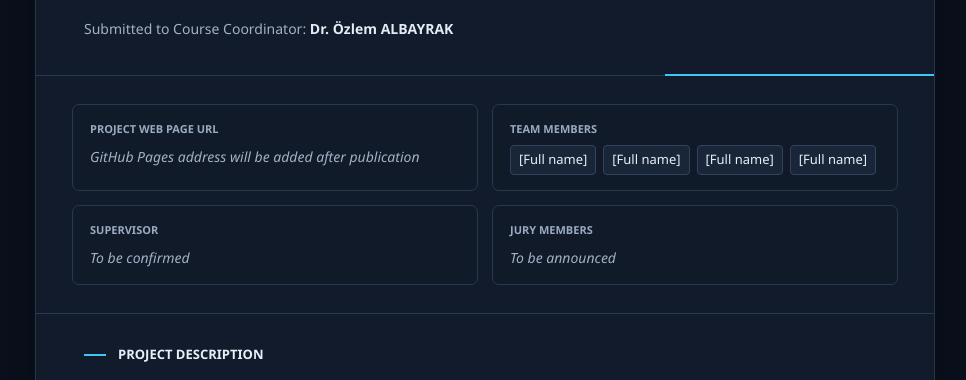
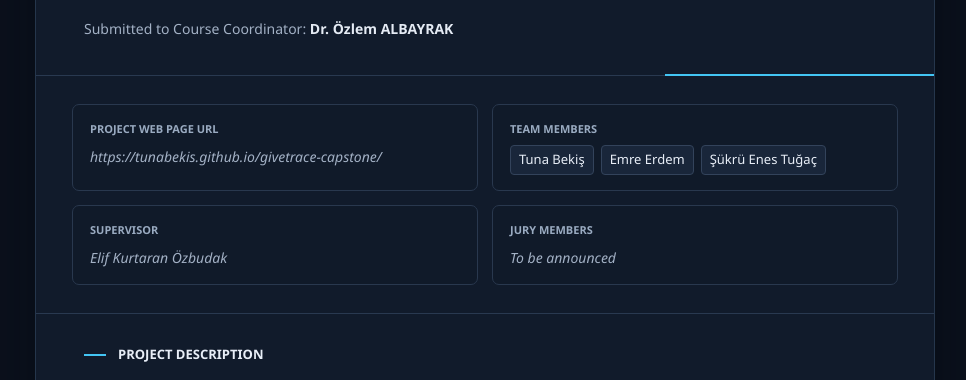
Before and after one commit to tunabekis/supplyledger-capstone, a plain HTML site: page index.html in a window 1280 px wide. Shown: the part 418-798 px from the top of the page, without its empty margins (155-1121 px from the left). Drawn offline with Linux system fonts and the light colour scheme.

Commit message:
Update index.html

```diff
--- a/index.html
+++ b/index.html
@@ -314,17 +314,17 @@
       <section class="metadata" aria-label="Project information">
         <div class="meta-item">
           <span class="meta-label">Project Web Page URL</span>
-          <div class="meta-value pending">GitHub Pages address will be added after publication</div>
+          <div class="meta-value pending">https://tunabekis.github.io/givetrace-capstone/</div>
         </div>
         <div class="meta-item">
           <span class="meta-label">Team Members</span>
           <ul class="member-list">
-            <li>[Full name]</li><li>[Full name]</li><li>[Full name]</li><li>[Full name]</li>
+            <li>Tuna Bekiş</li><li>Emre Erdem</li><li>Şükrü Enes Tuğaç</li>
           </ul>
         </div>
         <div class="meta-item">
           <span class="meta-label">Supervisor</span>
-          <div class="meta-value pending">To be confirmed</div>
+          <div class="meta-value pending">Elif Kurtaran Özbudak</div>
         </div>
         <div class="meta-item">
           <span class="meta-label">Jury Members</span>
```
